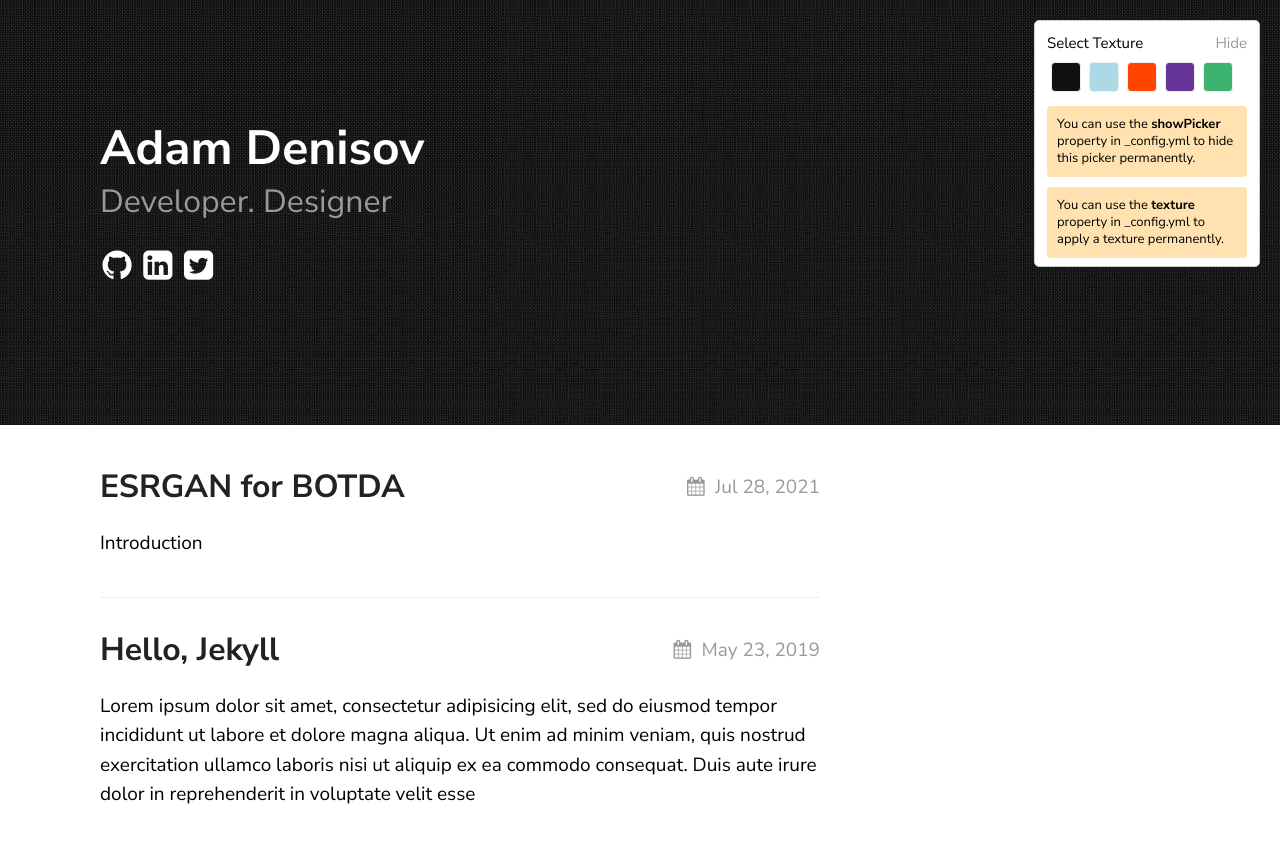
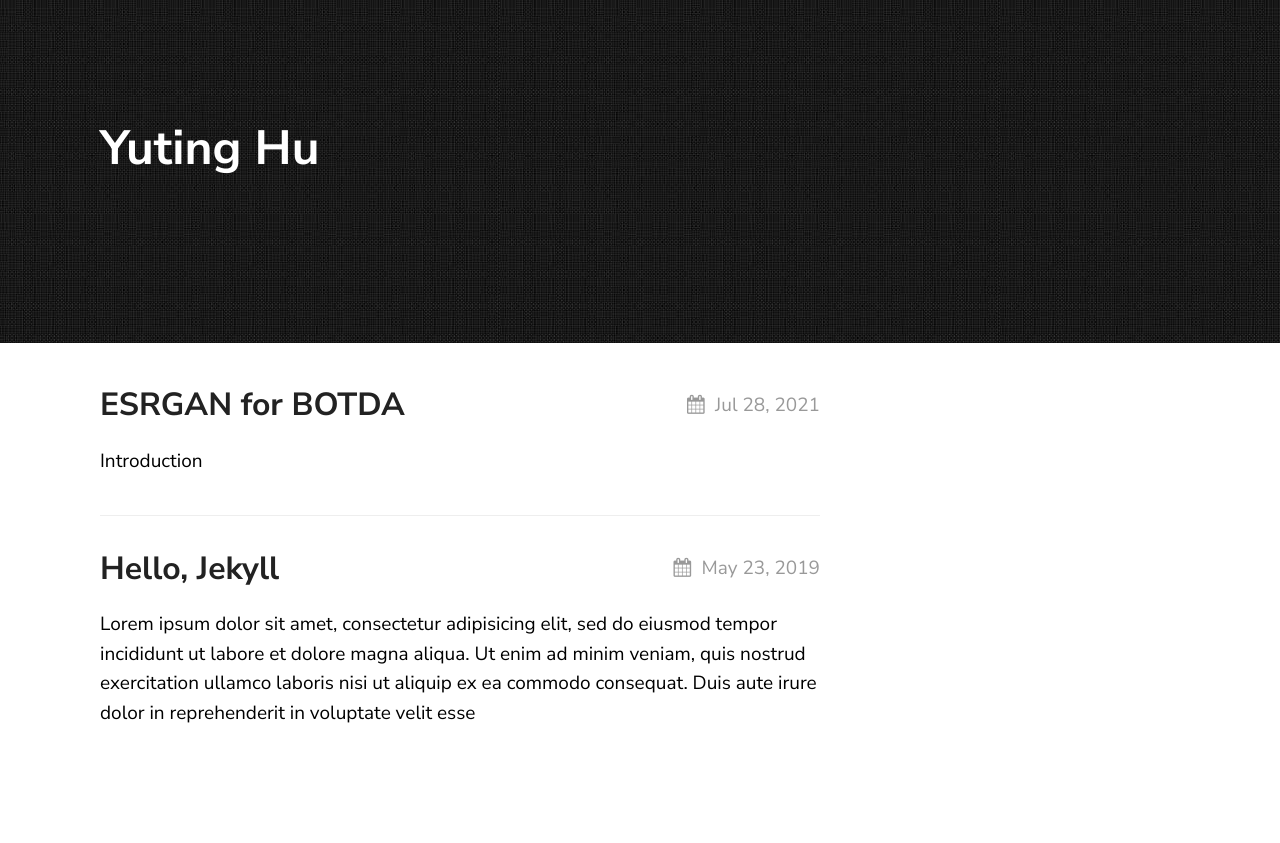
Before and after one commit to YutingEudra/YutingEudra.github.io, a Jekyll site: the page built from index.md, in a window 1280 px wide. Shown: the top 843 px of the page. Built offline with Jekyll 4.4.1, drawn with Linux system fonts in a browser that asks for light colours.

```diff
--- a/_config.yml
+++ b/_config.yml
@@ -1,6 +1,6 @@
-title: Texture Theme
+title: Yuting Hu
 author: GitHub User
-email: your-email@domain.com
+email: eudra124312@gmail.com
 description: > # this means to ignore newlines until "show_exerpts:"
   Write an awesome description for your new site here. You can edit this
   line in _config.yml. It will appear in your document head meta (for
@@ -15,19 +15,19 @@ sass:
 
 permalink: /posts/:title/
 texture:
-  title: Adam Denisov
-  tagline: Developer. Designer
+  title: Yuting Hu
+  tagline:
   date_format: "%b %-d, %Y"
   style: black
   showNav: false
-  showPicker: true
+  showPicker: false
 
   # generate social links in footer
-  social_links:
-    twitter: thelehhman
-    github:  thelehhman
-    linkedIn: in/thelehhman
-    rss: rss
+  #social_links:
+    #twitter: thelehhman
+    #github:  thelehhman
+    #linkedIn: in/thelehhman
+    #rss: rss
 
 
 # If you want to link only specific pages in your header, uncomment
```
